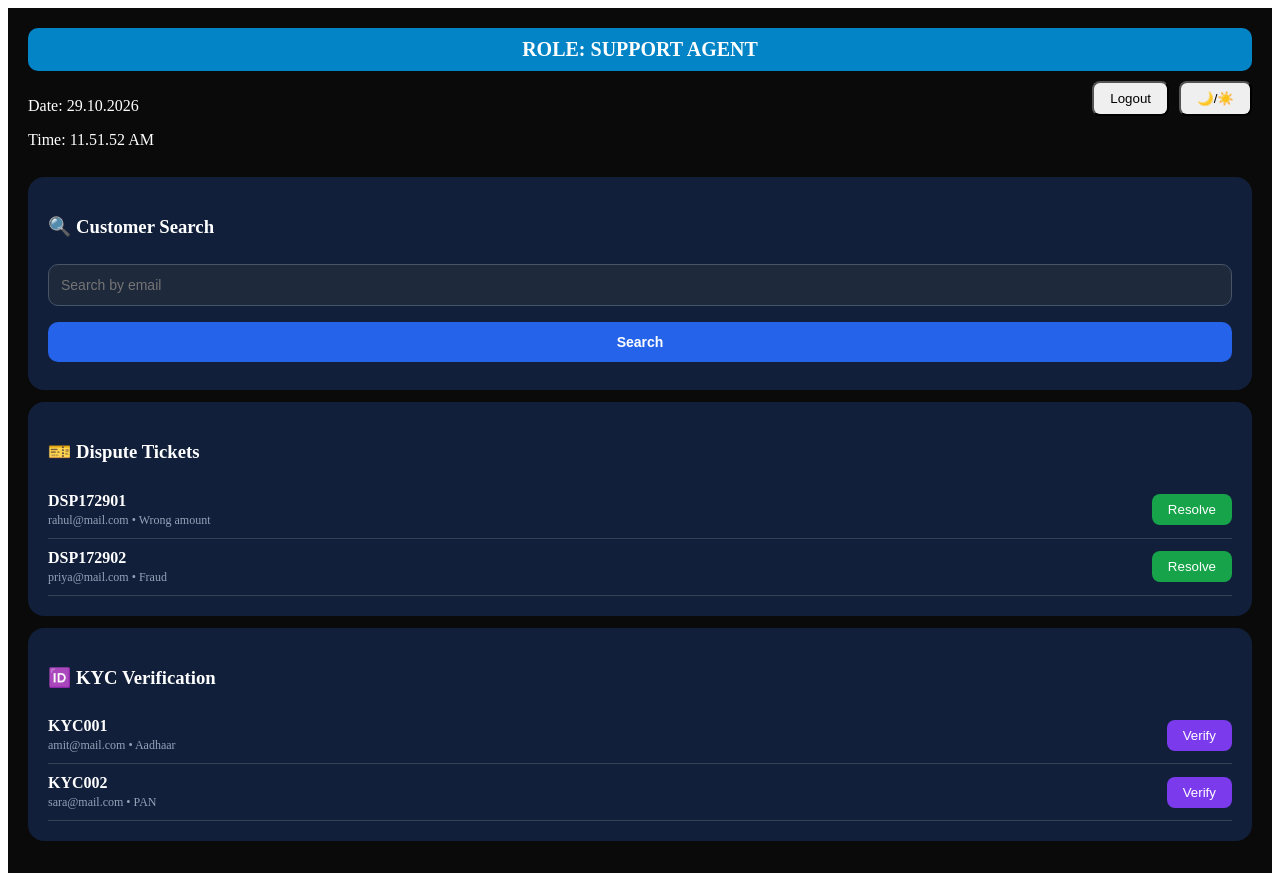
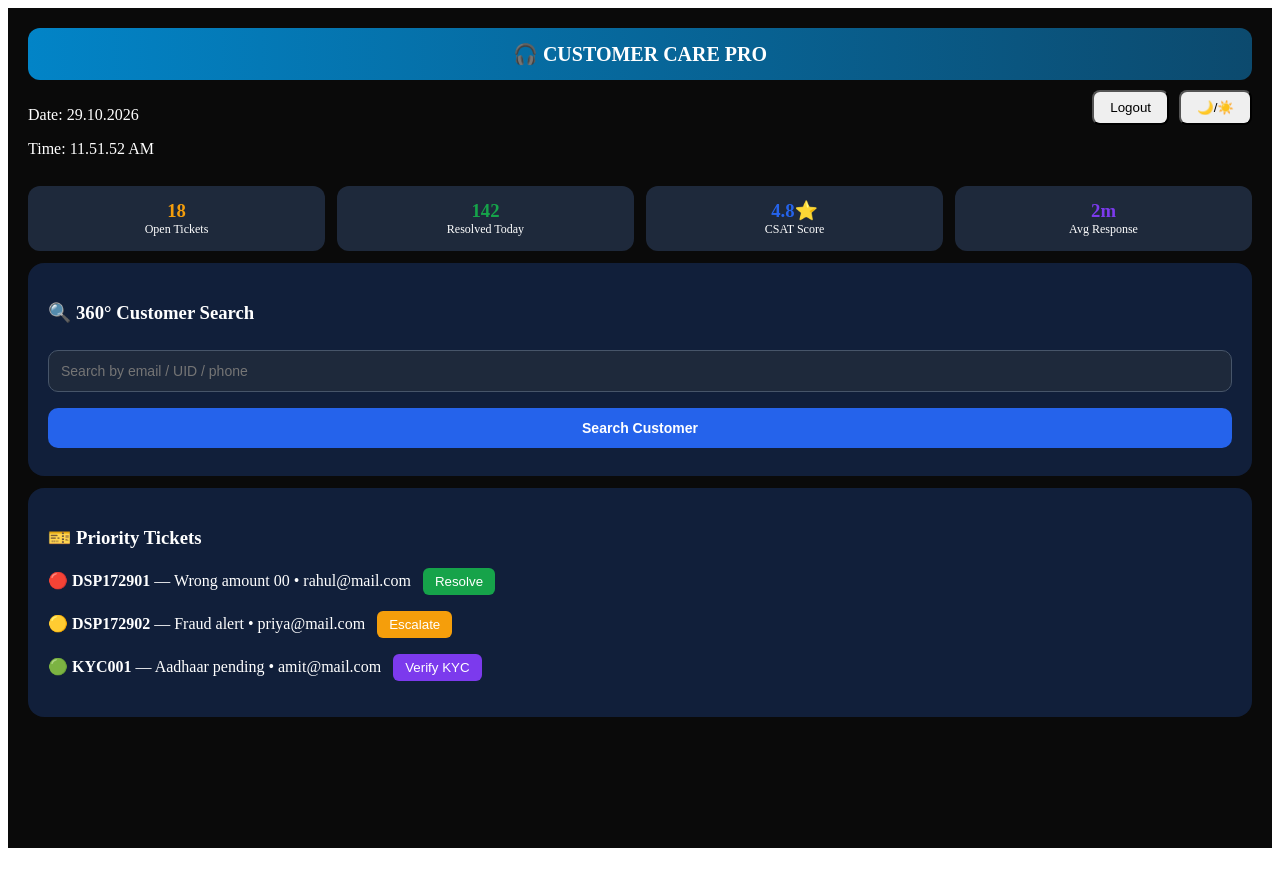
Before and after one commit to matiur25580/Enterprise-AI-Powered-Digital-Banking-Fraud-Detection-DevOps-Command-Center, a React (Vite) app in the folder client/: page /supportagent in a window 1280 px wide. After the commit the page ends 856 px from the top, so only its background shows below. Built offline with nearby package versions, Linux system fonts and the light colour scheme.

Commit message:
feat: support agent impressive

```diff
--- a/client/src/pages/SupportAgent.tsx
+++ b/client/src/pages/SupportAgent.tsx
@@ -10,19 +10,12 @@ export default function SupportAgent() {
   const s={width:'100%',padding:'12px',margin:'8px 0',borderRadius:'10px',fontSize:'14px',boxSizing:'border-box' as const,
     background:dark?'#1e293b':'#ffffff',color:dark?'#ffffff':'#000000',border:dark?'1px solid #475569':'1px solid #cbd5e1'};
   const card={background:dark?'#111f3a':'#fff',padding:'20px',borderRadius:'16px',margin:'12px 0'};
+  const stat={flex:1,minWidth:'120px',background:dark?'#1e293b':'#f1f5f9',padding:'14px',borderRadius:'12px',textAlign:'center' as const};
   useEffect(()=>{ const t=setInterval(()=>setDt(getDateTime()),1000); return ()=>clearInterval(t); },[]);
-  const tickets=[
-    {id:'DSP172901',user:'rahul@mail.com',issue:'Wrong amount',status:'Open'},
-    {id:'DSP172902',user:'priya@mail.com',issue:'Fraud',status:'Open'},
-  ];
-  const kycs=[
-    {id:'KYC001',user:'amit@mail.com',doc:'Aadhaar',status:'Pending'},
-    {id:'KYC002',user:'sara@mail.com',doc:'PAN',status:'Pending'},
-  ];
   return (
     <div style={{ background: dark?'#0a0a0a':'#f1f5f9', color: dark?'#fff':'#000', minHeight:'100vh', padding:'20px' }}>
       <SuccessToast msg={msg} onClose={()=>setMsg('')} />
-      <div style={{ background:'#0284c7', color:'#fff', padding:'10px', textAlign:'center', fontWeight:'bold', fontSize:'20px', borderRadius:'10px' }}>ROLE: SUPPORT AGENT</div>
+      <div style={{ background:'linear-gradient(90deg,#0284c7,#0c4a6e)', color:'#fff', padding:'14px', textAlign:'center', fontWeight:'bold', fontSize:'20px', borderRadius:'12px' }}>🎧 CUSTOMER CARE PRO</div>
       <div style={{ display:'flex', justifyContent:'space-between', marginTop:'10px', flexWrap:'wrap' }}>
         <div><p>Date: {dt.dateStr}</p><p>Time: {dt.timeStr}</p></div>
         <div>
@@ -30,24 +23,22 @@ export default function SupportAgent() {
           <button onClick={()=>setTheme(dark?'light':'dark')} style={{padding:'8px 16px',borderRadius:'8px'}}>🌙/☀️</button>
         </div>
       </div>
-      <div style={card}>
-        <h3>🔍 Customer Search</h3>
-        <input placeholder="Search by email" value={search} onChange={e=>setSearch(e.target.value)} style={s} />
-        <button onClick={()=>setMsg('Customer found: '+search)} style={{...s,background:'#2563eb',color:'#fff',border:'none',fontWeight:'bold'}}>Search</button>
+      <div style={{display:'flex',gap:'12px',flexWrap:'wrap',margin:'12px 0'}}>
+        <div style={stat}><h3 style={{margin:0,color:'#f59e0b'}}>18</h3><p style={{margin:0,fontSize:'12px'}}>Open Tickets</p></div>
+        <div style={stat}><h3 style={{margin:0,color:'#16a34a'}}>142</h3><p style={{margin:0,fontSize:'12px'}}>Resolved Today</p></div>
+        <div style={stat}><h3 style={{margin:0,color:'#2563eb'}}>4.8⭐</h3><p style={{margin:0,fontSize:'12px'}}>CSAT Score</p></div>
+        <div style={stat}><h3 style={{margin:0,color:'#7c3aed'}}>2m</h3><p style={{margin:0,fontSize:'12px'}}>Avg Response</p></div>
       </div>
       <div style={card}>
-        <h3>🎫 Dispute Tickets</h3>
-        {tickets.map(t=><div key={t.id} style={{display:'flex',justifyContent:'space-between',alignItems:'center',padding:'10px 0',borderBottom:'1px solid #334155'}}>
-          <div><b>{t.id}</b><br/><span style={{fontSize:'12px',color:'#94a3b8'}}>{t.user} • {t.issue}</span></div>
-          <button onClick={()=>setMsg('Ticket '+t.id+' resolved successfully')} style={{padding:'8px 16px',borderRadius:'8px',border:'none',background:'#16a34a',color:'#fff'}}>Resolve</button>
-        </div>)}
+        <h3>🔍 360° Customer Search</h3>
+        <input placeholder="Search by email / UID / phone" value={search} onChange={e=>setSearch(e.target.value)} style={s} />
+        <button onClick={()=>setMsg('Customer profile loaded: '+search)} style={{...s,background:'#2563eb',color:'#fff',border:'none',fontWeight:'bold'}}>Search Customer</button>
       </div>
       <div style={card}>
-        <h3>🆔 KYC Verification</h3>
-        {kycs.map(k=><div key={k.id} style={{display:'flex',justifyContent:'space-between',alignItems:'center',padding:'10px 0',borderBottom:'1px solid #334155'}}>
-          <div><b>{k.id}</b><br/><span style={{fontSize:'12px',color:'#94a3b8'}}>{k.user} • {k.doc}</span></div>
-          <button onClick={()=>setMsg('KYC '+k.id+' verified successfully')} style={{padding:'8px 16px',borderRadius:'8px',border:'none',background:'#7c3aed',color:'#fff'}}>Verify</button>
-        </div>)}
+        <h3>🎫 Priority Tickets</h3>
+        <p>🔴 <b>DSP172901</b> — Wrong amount 00 • rahul@mail.com <button onClick={()=>setMsg('Ticket DSP172901 resolved')} style={{marginLeft:'8px',padding:'6px 12px',borderRadius:'6px',border:'none',background:'#16a34a',color:'#fff'}}>Resolve</button></p>
+        <p>🟡 <b>DSP172902</b> — Fraud alert • priya@mail.com <button onClick={()=>setMsg('Ticket DSP172902 escalated to Risk')} style={{marginLeft:'8px',padding:'6px 12px',borderRadius:'6px',border:'none',background:'#f59e0b',color:'#fff'}}>Escalate</button></p>
+        <p>🟢 <b>KYC001</b> — Aadhaar pending • amit@mail.com <button onClick={()=>setMsg('KYC KYC001 verified')} style={{marginLeft:'8px',padding:'6px 12px',borderRadius:'6px',border:'none',background:'#7c3aed',color:'#fff'}}>Verify KYC</button></p>
       </div>
     </div>
   );
```
